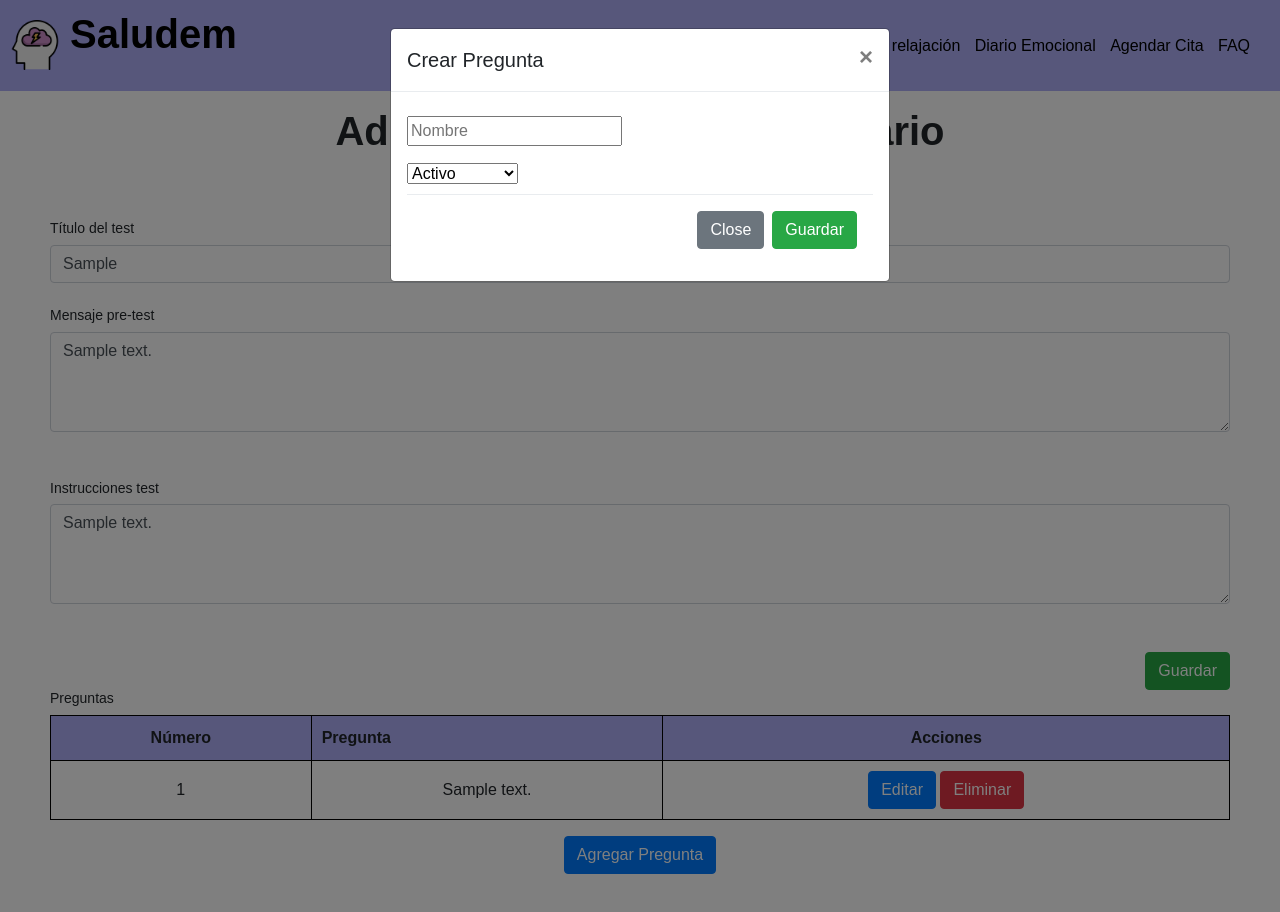
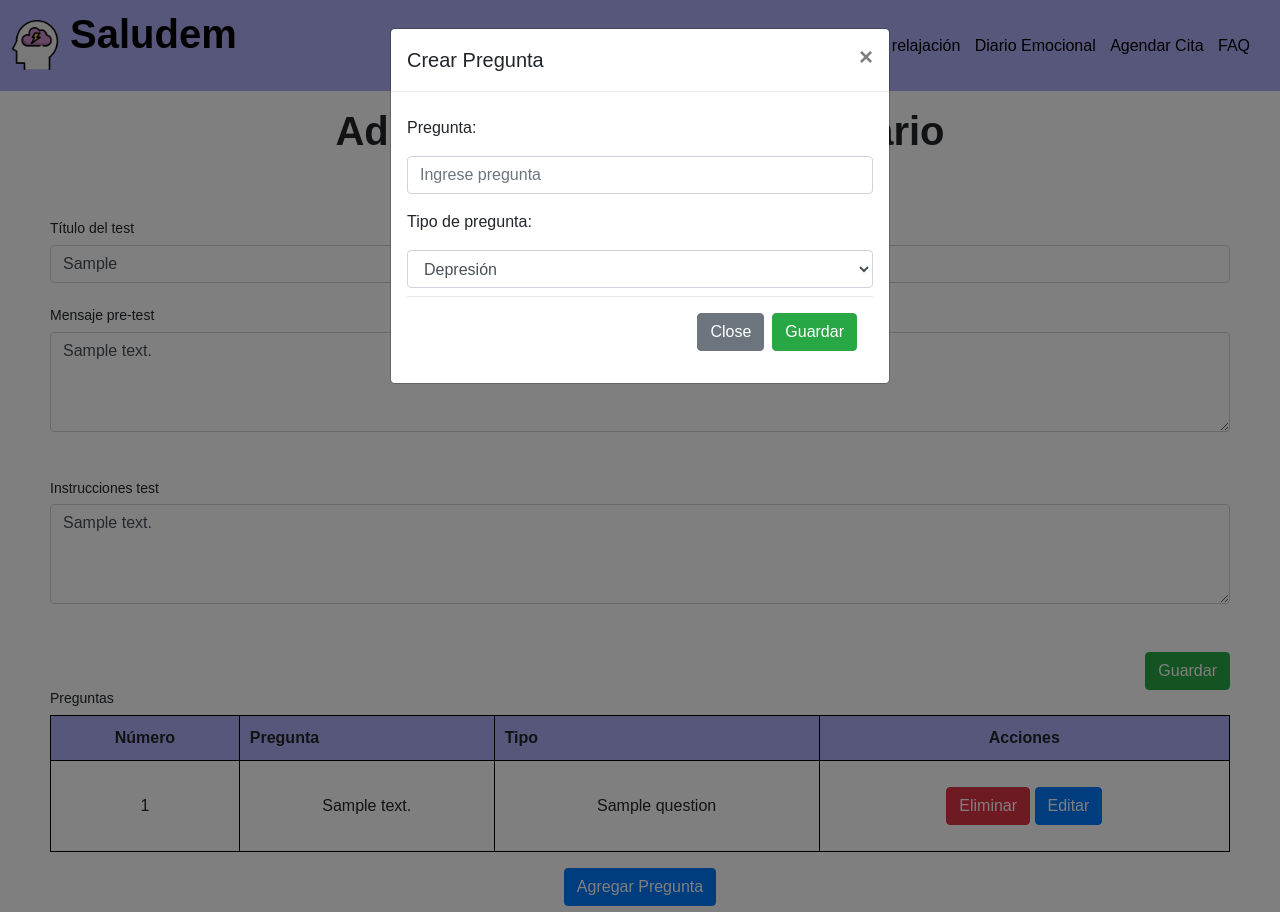
Before and after one commit to andresgzz1/Bienestar-mental, a Django app: page /questionnaire/updateTest/ in a window 1280 px wide, after a click on "Agregar Pregunta". Run offline with Django 3.2, Linux system fonts and the light colour scheme; a user stored in the database is signed in; tables that the repository leaves empty hold one stand-in row (values such as "Sample post"); some libraries are stand-ins or nearby versions.

Commit message:
Agregado modal editar pregunta y agregar nueva pregunta

```diff
--- a/questionnaire/templates/admin/updateTest.html
+++ b/questionnaire/templates/admin/updateTest.html
@@ -3,13 +3,16 @@
 <form action={% url 'funupdateTest' test.id %} method="POST">
   {% csrf_token %}
   <div class="form-group">
-    <input type="text" id="txtNombre" name="txtNombre" placeholder="Titulo" value={{test.name}} />
+    <input type="text" id="txtNombre" name="txtNombre" placeholder="Titulo"
+      value={{test.name}} />
   </div>
   <div class="form-group">
-    <input type="text" id="txtPretest" name="txtPretest" placeholder="Texto pre-test" value={{test.pretest_text}} />
+    <input type="text" id="txtPretest" name="txtPretest" placeholder="Texto
+      pre-test" value={{test.pretest_text}} />
   </div>
   <div class="form-group">
-    <input type="text" id="txtIntroduction" name="txtIntroduction" placeholder="Introducción"
+    <input type="text" id="txtIntroduction" name="txtIntroduction"
+      placeholder="Introducción"
       value={{test.introduction_text}} />
   </div>
   <div class="form-group">
@@ -54,8 +57,10 @@
     <meta name="viewport" content="width=device-width, initial-scale=1.0">
     <title>Depresión y Ansiedad</title>
     <!-- Bootstrap CSS -->
-  <link rel="stylesheet" href="https://cdn.jsdelivr.net/npm/bootstrap@4.0.0/dist/css/bootstrap.min.css"
-    integrity="sha384-Gn5384xqQ1aoWXA+058RXPxPg6fy4IWvTNh0E263XmFcJlSAwiGgFAW/dAiS6JXm" crossorigin="anonymous">
+    <link rel="stylesheet"
+      href="https://cdn.jsdelivr.net/npm/bootstrap@4.0.0/dist/css/bootstrap.min.css"
+      integrity="sha384-Gn5384xqQ1aoWXA+058RXPxPg6fy4IWvTNh0E263XmFcJlSAwiGgFAW/dAiS6JXm"
+      crossorigin="anonymous">
     <link rel="stylesheet" href="{% static 'styles/css/style.css' %}">
     <link rel="stylesheet" href="{% static 'static/img' %}">
     <script>
@@ -68,35 +73,44 @@
 
   <body>
     <!-- Modal -->
-  <div class="modal fade" id="exampleModal" tabindex="-1" role="dialog" aria-labelledby="exampleModalLabel"
+    <div class="modal fade" id="exampleModal" tabindex="-1" role="dialog"
+      aria-labelledby="exampleModalLabel"
       aria-hidden="true">
       <div class="modal-dialog" role="document">
         <div class="modal-content">
           <div class="modal-header">
             <h5 class="modal-title" id="exampleModalLabel">Crear Pregunta</h5>
-          <button type="button" class="close" data-dismiss="modal" aria-label="Close">
+            <button type="button" class="close" data-dismiss="modal"
+              aria-label="Close">
               <span aria-hidden="true">&times;</span>
             </button>
           </div>
+          <form action={% url 'addQuestion' %} method="POST">
             <div class="modal-body">
-          <form action={% url 'addQuestion' %} method="POST">
               {% csrf_token %}
               <div class="boxModal my-2">
-              <div class="form-group">
-                <input placeholder="Nombre" id="txtQuestion" name="txtQuestion" required/>
+                <div class="form-group p-0">
+                  <p> Pregunta: </p>
+                  <input placeholder="Ingrese pregunta" id="txtQuestion"
+                    name="txtQuestion" class="form-control" required/>
                 </div>
-              <select name="txtType" id="txtType" class="form-select" aria-label="Default select example" required>
-                <option value="Activo" selected>Activo</option>
-                <option value="Desactivado">Desactivado</option>
+                <p> Tipo de pregunta: </p>
+                <select name="txtType" id="txtType" class="form-control"
+                  aria-label="Default select example" required>
+                  <option disabled> Ingrese una opción: </option>
+                  <option value="depresion">Depresión</option>
+                  <option value="ansiedad">Ansiedad</option>
+                  <option value="estres">Estres</option>
                 </select>
               </div>
 
               <div class="modal-footer">
-              <button type="button" class="btn btn-secondary" data-dismiss="modal">Close</button>
+                <button type="button" class="btn btn-secondary"
+                  data-dismiss="modal">Close</button>
                 <button type="submit" class="btn btn-success">Guardar</button>
               </div>
+            </div>
           </form>
-        </div>
         </div>
       </div>
     </div>
@@ -135,19 +149,22 @@
           {% csrf_token %}
           <div>
             <h2>Título del test</h2>
-          <input type="text" name="txtNombre" id="txtNombre" placeholder="Titulo de test" class="title form-control"
+            <input type="text" name="txtNombre" id="txtNombre"
+              placeholder="Titulo de test" class="title form-control"
               value={{test.name}}>
             <br></br>
         </div>
         <div>
           <h2>Mensaje pre-test</h2>
-          <textarea type="text" name="txtPretest" id="txtPretest" placeholder="Pre-Test"
+          <textarea type="text" name="txtPretest" id="txtPretest"
+            placeholder="Pre-Test"
             class="form-control">{{test.pretest_text}}</textarea>
           <br /><br />
         </div>
         <div>
           <h2>Instrucciones test</h2>
-          <textarea type="text" name="txtIntroduction" id="txtIntroduction" placeholder="Introducción"
+          <textarea type="text" name="txtIntroduction" id="txtIntroduction"
+            placeholder="Introducción"
             class="form-control">{{test.introduction_text}}</textarea>
           <br /><br />
         </div>
@@ -163,6 +180,7 @@
         <tr class="tit-tabla">
           <th>Número</th>
           <th class="pregunta">Pregunta</th>
+          <th class="pregunta">Tipo</th>
           <th>Acciones</th>
         </tr>
         {% if questions %}
@@ -175,10 +193,82 @@
             {{question.question_text}}
           </td>
           <td>
-            <a class="btn btn-primary" href={% url 'viewQuestion' question.id %}>Editar</a>
+            {{question.question_type}}
+          </td>
+          <td>
             <a class="btn btn-danger" href={% url 'deleteQuestion' question.id %}>Eliminar</a>
+            <button type="button" class="btn btn-primary my-3"
+              data-toggle="modal" data-target="#editModal{{question.id}}">
+              Editar
+            </button>
           </td>
         </tr>
+
+        <!-- Modal EDIT -->
+        <div class="modal fade" id="editModal{{question.id}}" tabindex="-1"
+          role="dialog" aria-labelledby="exampleModalLabel"
+          aria-hidden="true">
+          <div class="modal-dialog" role="document">
+            <div class="modal-content">
+              <div class="modal-header">
+                <h5 class="modal-title" id="exampleModalLabel">Editar Pregunta</h5>
+                <button type="button" class="close" data-dismiss="modal"
+                  aria-label="Close">
+                  <span aria-hidden="true">&times;</span>
+                </button>
+              </div>
+              <div class="modal-body">
+                <form action= {% url 'saveQuestion' question.id %} method="POST">
+                  {% csrf_token %}
+                  <div class="boxModal my-2">
+                    <div class="form-group p-0">
+                      <p class="text-left"> Pregunta: </p>
+                      <input placeholder="Ingrese pregunta" id="txtQuestion" name="txtQuestion" class="form-control" value='{{question.question_text}}' required/>
+                    </div>
+                    <p class="text-left"> Tipo de pregunta: </p>
+                    <select name="txtType" id="txtType" class="form-control"
+                      aria-label="Default select example" required>
+                      {% if question.question_type == "depresion" %}
+                        <option value="" disabled> Ingrese una opción: </option>
+                        <option value="depresion" selected>Depresión</option>
+                        <option value="ansiedad">Ansiedad</option>
+                        <option value="estres">Estres</option>
+                      {% elif question.question_type == "ansiedad" %}
+                        <option value="" disabled> Ingrese una opción: </option>
+                        <option value="depresion">Depresión</option>
+                        <option value="ansiedad" selected>Ansiedad</option>
+                        <option value="estres">Estres</option>
+                      {% elif question.question_type == "estres" %}
+                        <option value="" disabled> Ingrese una opción: </option>
+                        <option value="depresion">Depresión</option>
+                        <option value="ansiedad">Ansiedad</option>
+                        <option value="estres" selected>Estres</option>
+                      {% endif %}
+                    </select>
+                  </div>
+                  <div class="modal-footer">
+                    <button type="button" class="btn btn-secondary"
+                      data-dismiss="modal">Close</button>
+                    <button type="submit" class="btn btn-success">Guardar</button>
+                  </div>
+                </form>
+              </div>
+            </div>
+          </div>
+        </div>
+
+
+
+        <!-- Modal Edit -->
+
+
+
+
+
+
+
+
+
         {% endfor %}
         {% else %}
         <h3> No hay preguntas </h3>
@@ -187,7 +277,8 @@
       </table>
 
       <!-- Button trigger modal -->
-      <button type="button" class="btn btn-primary my-3" data-toggle="modal" data-target="#exampleModal">
+      <button type="button" class="btn btn-primary my-3" data-toggle="modal"
+        data-target="#exampleModal">
         Agregar Pregunta
       </button>
       <br></br>
@@ -287,13 +378,15 @@
         </tr>
         <tr>
           <td>https://youtu.be/3oCC4NDgYrY</td>
-            <td><input type="submit" id="editar" value="Editar"><input type="submit" id="eliminar" value="Eliminar">
+          <td><input type="submit" id="editar" value="Editar"><input
+              type="submit" id="eliminar" value="Eliminar">
           </td>
 
         </tr>
         <tr>
           <td>https://www.youtube.com/watch?v=u4zvWfmIdZU</td>
-            <td><input type="submit" id="editar" value="Editar"><input type="submit" id="eliminar" value="Eliminar">
+          <td><input type="submit" id="editar" value="Editar"><input
+              type="submit" id="eliminar" value="Eliminar">
           </td>
 
         </tr>
@@ -301,7 +394,8 @@
           <td>
             https://www.figma.com/file/xMHq6KewtXnvuYjHTcytQj/Software-Bienestar-Emocional-team-library?node-id=832%3A569
           </td>
-            <<td><input type="submit" id="editar" value="Editar"><input type="submit" id="eliminar" value="Eliminar">
+          <<td><input type="submit" id="editar" value="Editar"><input
+              type="submit" id="eliminar" value="Eliminar">
           </td>
 
         </tr>
@@ -315,7 +409,8 @@
       <h2>Ansiedad</h2>
       <div class="mb-0 col-md-12">
         <label for="category_description" class="form-label">Nivel</label>
-        <select type="text" class="form-control" name="Nivel" id="nivel" required>
+        <select type="text" class="form-control" name="Nivel" id="nivel"
+          required>
           <option value="default" style="display:none;">Seleccione el estado</option>
           <option>Normal</option>
           <option>Leve</option>
@@ -344,13 +439,15 @@
           </tr>
           <tr>
             <td>https://youtu.be/3oCC4NDgYrY</td>
-            <td><input type="submit" id="editar" value="Editar"><input type="submit" id="eliminar" value="Eliminar">
+            <td><input type="submit" id="editar" value="Editar"><input
+                type="submit" id="eliminar" value="Eliminar">
             </td>
 
           </tr>
           <tr>
             <td>https://www.youtube.com/watch?v=u4zvWfmIdZU</td>
-            <td><input type="submit" id="editar" value="Editar"><input type="submit" id="eliminar" value="Eliminar">
+            <td><input type="submit" id="editar" value="Editar"><input
+                type="submit" id="eliminar" value="Eliminar">
             </td>
 
           </tr>
@@ -358,7 +455,8 @@
             <td>
               https://www.figma.com/file/xMHq6KewtXnvuYjHTcytQj/Software-Bienestar-Emocional-team-library?node-id=832%3A569
             </td>
-            <<td><input type="submit" id="editar" value="Editar"><input type="submit" id="eliminar" value="Eliminar">
+            <<td><input type="submit" id="editar" value="Editar"><input
+                type="submit" id="eliminar" value="Eliminar">
             </td>
 
           </tr>
@@ -372,10 +470,12 @@
     <script src="https://code.jquery.com/jquery-3.2.1.slim.min.js"
       integrity="sha384-KJ3o2DKtIkvYIK3UENzmM7KCkRr/rE9/Qpg6aAZGJwFDMVNA/GpGFF93hXpG5KkN"
       crossorigin="anonymous"></script>
-  <script src="https://cdn.jsdelivr.net/npm/popper.js@1.12.9/dist/umd/popper.min.js"
+    <script
+      src="https://cdn.jsdelivr.net/npm/popper.js@1.12.9/dist/umd/popper.min.js"
       integrity="sha384-ApNbgh9B+Y1QKtv3Rn7W3mgPxhU9K/ScQsAP7hUibX39j7fakFPskvXusvfa0b4Q"
       crossorigin="anonymous"></script>
-  <script src="https://cdn.jsdelivr.net/npm/bootstrap@4.0.0/dist/js/bootstrap.min.js"
+    <script
+      src="https://cdn.jsdelivr.net/npm/bootstrap@4.0.0/dist/js/bootstrap.min.js"
       integrity="sha384-JZR6Spejh4U02d8jOt6vLEHfe/JQGiRRSQQxSfFWpi1MquVdAyjUar5+76PVCmYl"
       crossorigin="anonymous"></script>
 
--- a/questionnaire/views.py
+++ b/questionnaire/views.py
@@ -145,7 +145,7 @@ def updateTest(request, idTest):
                 test.introduction_text = introduction
                 test.save()
                 messages.add_message(request=request, level = messages.SUCCESS, message="Test editado correctamente")
-                return render(request, 'admin/updateTest.html', {"test" : test} )
+                return redirect('updateTest')
 
             except Exception as e:
                 messages.add_message(request=request, level = messages.SUCCESS, message="Ha ocurrido un error al editar el Test")
```
Lines whose indentation alone changed are shown as unchanged.
